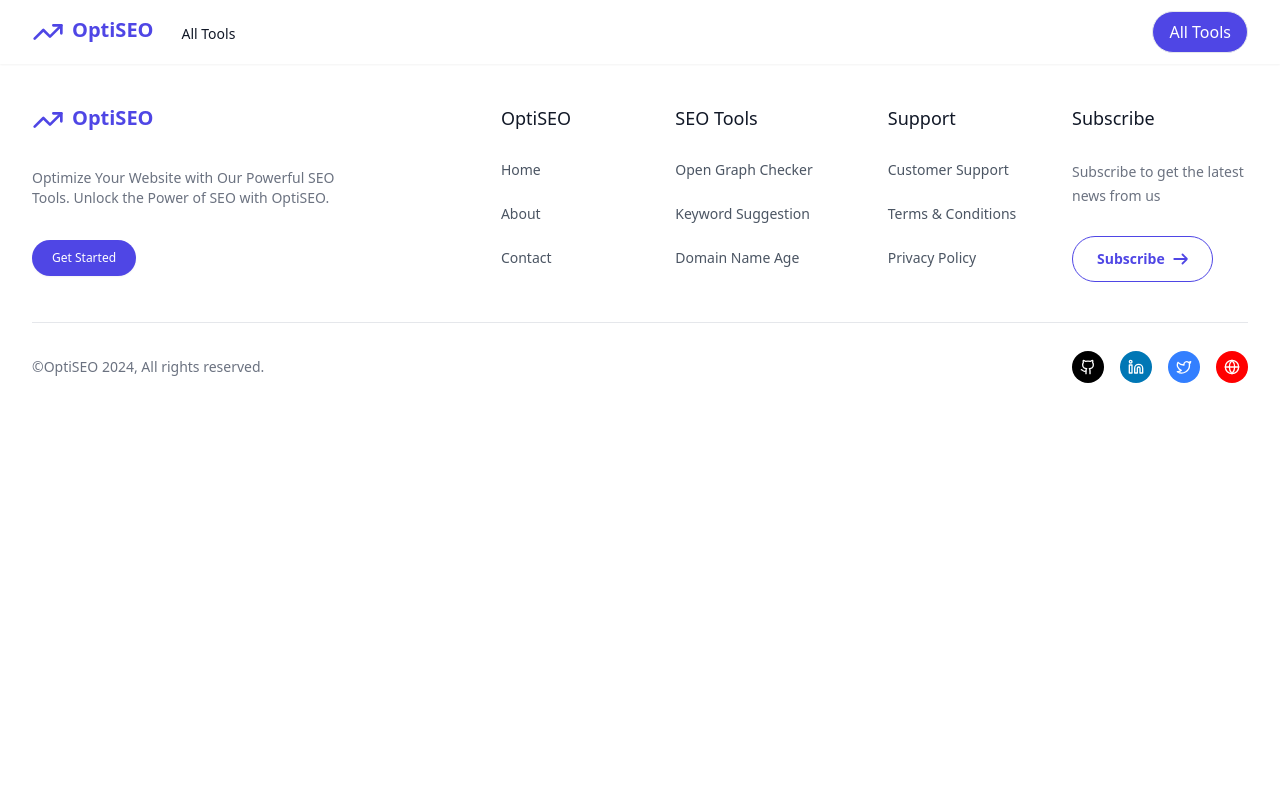
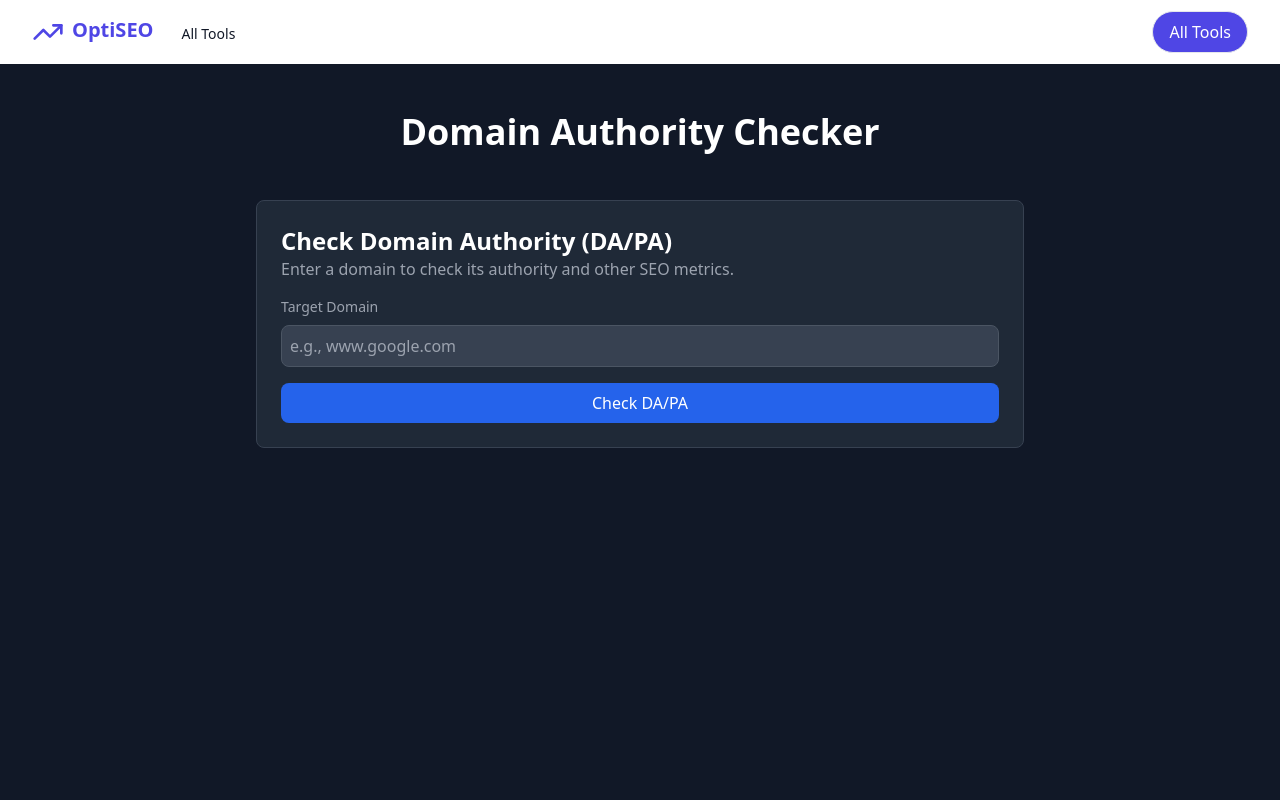
Before and after one commit to subhadipbhowmik/omni-tools, a React (Vite) app: page /da-pa-checker in a window 1280 px wide. Shown: the top 800 px of the page. Built offline with nearby package versions, Linux system fonts and the light colour scheme.

Commit message:
DA Pa Page Added

```diff
--- a/src/App.jsx
+++ b/src/App.jsx
@@ -14,6 +14,7 @@ import KeywordSuggestion from "./pages/KeywordSuggestion";
 import KeywordRankChecker from "./pages/KeywordRankChecker";
 import KeyWordDensityChecker from "./pages/KeyWordDensityChecker";
 import AdsenseCalculator from "./pages/AdsenseCalculator";
+import DaPaChecker from "./pages/DaPaChecker";
 
 function App() {
   return (
@@ -38,6 +39,7 @@ function App() {
           element={<KeyWordDensityChecker />}
         />
         <Route path="/adsense-calculator" element={<AdsenseCalculator />} />
+        <Route path="/da-pa-checker" element={<DaPaChecker />} />
       </Routes>
       <Footer />
     </>
--- a/src/assets/data/seoToolsData.js
+++ b/src/assets/data/seoToolsData.js
@@ -7,6 +7,7 @@ import KeywordSuggestion from "../../assets/images/keyword-suggestion.png";
 import KeywordRankCheck from "../../assets/images/keyword-rank-checker.png";
 import KeyWordDensity from "../../assets/images/keyword-density.png";
 import AdsenseCalculator from "../../assets/images/adsense-calculator.png";
+import DAPAChecker from "../../assets/images/domain-authority-checker.png";
 
 export default [
   {
@@ -63,4 +64,10 @@ export default [
     title: "Adsense Calculator",
     pageLink: "/adsense-calculator",
   },
+  {
+    id: 10,
+    icon: DAPAChecker,
+    title: "DA/PA Checker",
+    pageLink: "/da-pa-checker",
+  },
 ];
--- /dev/null
+++ b/src/pages/DaPaChecker.jsx
@@ -0,0 +1,129 @@
+import React, { useState } from "react";
+import axios from "axios";
+import { toast } from "react-hot-toast";
+
+const DaPaChecker = () => {
+  const [target, setTarget] = useState("");
+  const [loading, setLoading] = useState(false);
+  const [result, setResult] = useState(null);
+
+  const apiUrl = "https://domain-da-pa-check.p.rapidapi.com/";
+  const apiKey = "043c9c743emsh4b47b9432d7c746p1d2cf7jsn4c64974428a6";
+  const apiHost = "domain-da-pa-check.p.rapidapi.com";
+
+  const handleSubmit = async (e) => {
+    e.preventDefault();
+
+    if (!target) {
+      toast.error("Please enter a target domain!");
+      return;
+    }
+
+    setLoading(true);
+    setResult(null);
+
+    const options = {
+      method: "GET",
+      url: apiUrl,
+      params: { target },
+      headers: {
+        "x-rapidapi-key": apiKey,
+        "x-rapidapi-host": apiHost,
+      },
+    };
+
+    try {
+      const response = await axios.request(options);
+      setResult(response.data.body);
+      toast.success("DA/PA check successful!");
+    } catch (error) {
+      console.error(error);
+      toast.error("Failed to fetch DA/PA. Please try again.");
+    } finally {
+      setLoading(false);
+    }
+  };
+
+  return (
+    <div className="min-h-screen bg-gray-900 text-white py-12 px-4 sm:px-6 lg:px-8">
+      <div className="max-w-3xl mx-auto">
+        <header className="flex items-center justify-center mb-12">
+          <h1 className="text-4xl font-bold">Domain Authority Checker</h1>
+        </header>
+
+        <div className="bg-gray-800 border border-gray-700 p-6 rounded-lg">
+          <h2 className="text-2xl font-semibold">
+            Check Domain Authority (DA/PA)
+          </h2>
+          <p className="text-gray-400 mb-4">
+            Enter a domain to check its authority and other SEO metrics.
+          </p>
+
+          <form onSubmit={handleSubmit} className="space-y-4">
+            <div className="space-y-2">
+              <label className="block text-sm font-medium text-gray-400">
+                Target Domain
+              </label>
+              <input
+                type="text"
+                name="target"
+                value={target}
+                onChange={(e) => setTarget(e.target.value)}
+                className="w-full bg-gray-700 border border-gray-600 text-white p-2 rounded-lg"
+                placeholder="e.g., www.google.com"
+              />
+            </div>
+
+            <button
+              type="submit"
+              disabled={loading}
+              className="w-full bg-blue-600 hover:bg-blue-700 text-white px-4 py-2 rounded-lg"
+            >
+              {loading ? "Checking..." : "Check DA/PA"}
+            </button>
+          </form>
+
+          {result && (
+            <div className="mt-8 grid grid-cols-1 sm:grid-cols-2 gap-6">
+              {/* DA Score */}
+              <div className="bg-gray-700 p-4 rounded-lg border border-gray-600 hover:bg-gray-600 transition duration-300">
+                <h3 className="text-lg font-semibold text-blue-400">
+                  Domain Authority (DA)
+                </h3>
+                <p className="text-sm text-gray-400">{result.da_score}</p>
+              </div>
+
+              {/* PA Score */}
+              <div className="bg-gray-700 p-4 rounded-lg border border-gray-600 hover:bg-gray-600 transition duration-300">
+                <h3 className="text-lg font-semibold text-blue-400">
+                  Page Authority (PA)
+                </h3>
+                <p className="text-sm text-gray-400">{result.pa_score}</p>
+              </div>
+
+              {/* Spam Score */}
+              <div className="bg-gray-700 p-4 rounded-lg border border-gray-600 hover:bg-gray-600 transition duration-300">
+                <h3 className="text-lg font-semibold text-blue-400">
+                  Spam Score
+                </h3>
+                <p className="text-sm text-gray-400">{result.spam_score}%</p>
+              </div>
+
+              {/* Total Backlinks */}
+              <div className="bg-gray-700 p-4 rounded-lg border border-gray-600 hover:bg-gray-600 transition duration-300">
+                <h3 className="text-lg font-semibold text-blue-400">
+                  Total Backlinks
+                </h3>
+                <p className="text-sm text-gray-400">
+                  {result.total_backlinks.toLocaleString()}
+                </p>
+              </div>
+            </div>
+          )}
+        </div>
+      </div>
+    </div>
+  );
+};
+
+export default DaPaChecker;
```
Also changed, not shown: src/assets/images/domain-authority-checker.png (added), src/assets/images/page-size-checker.png.
